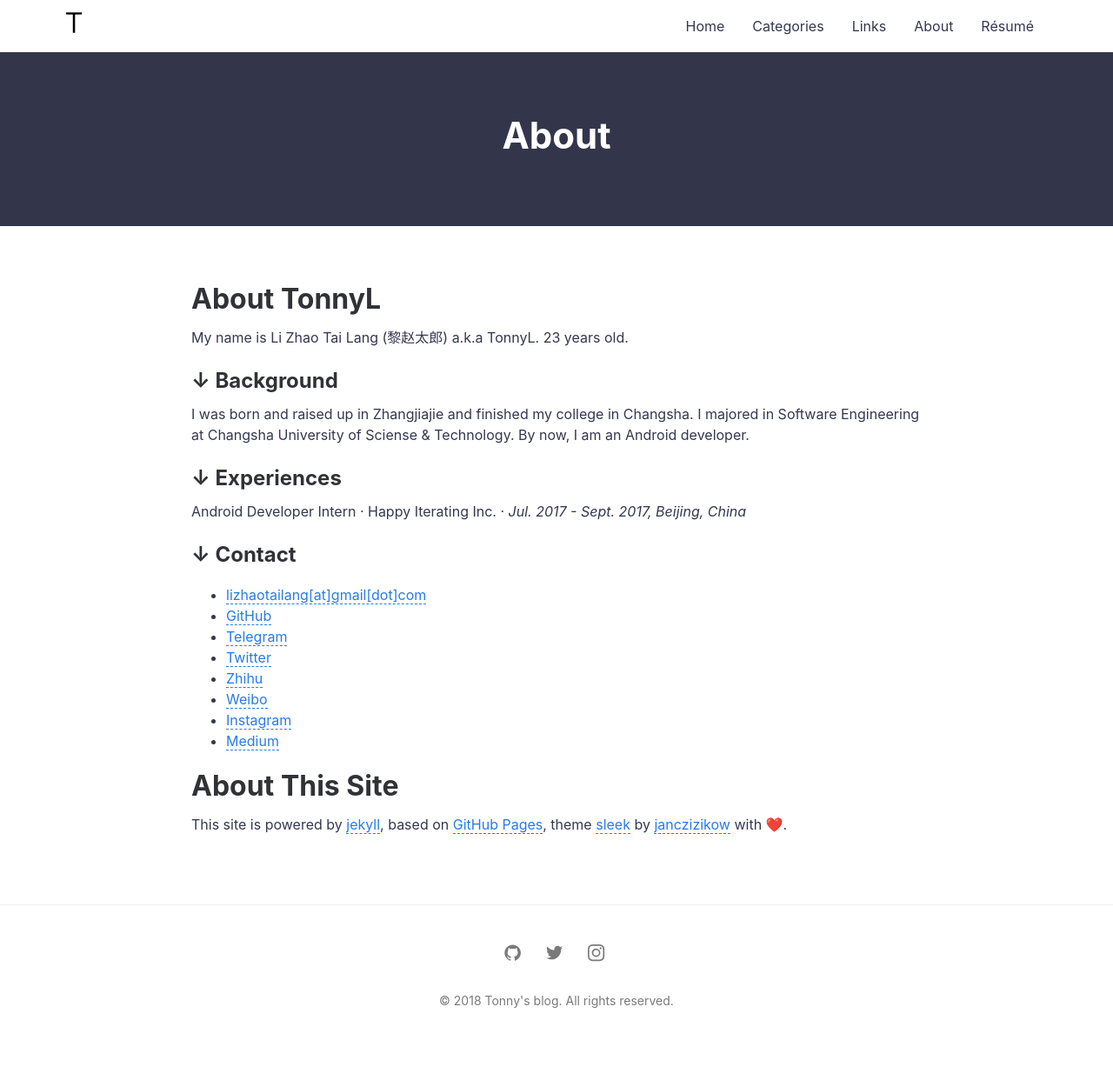
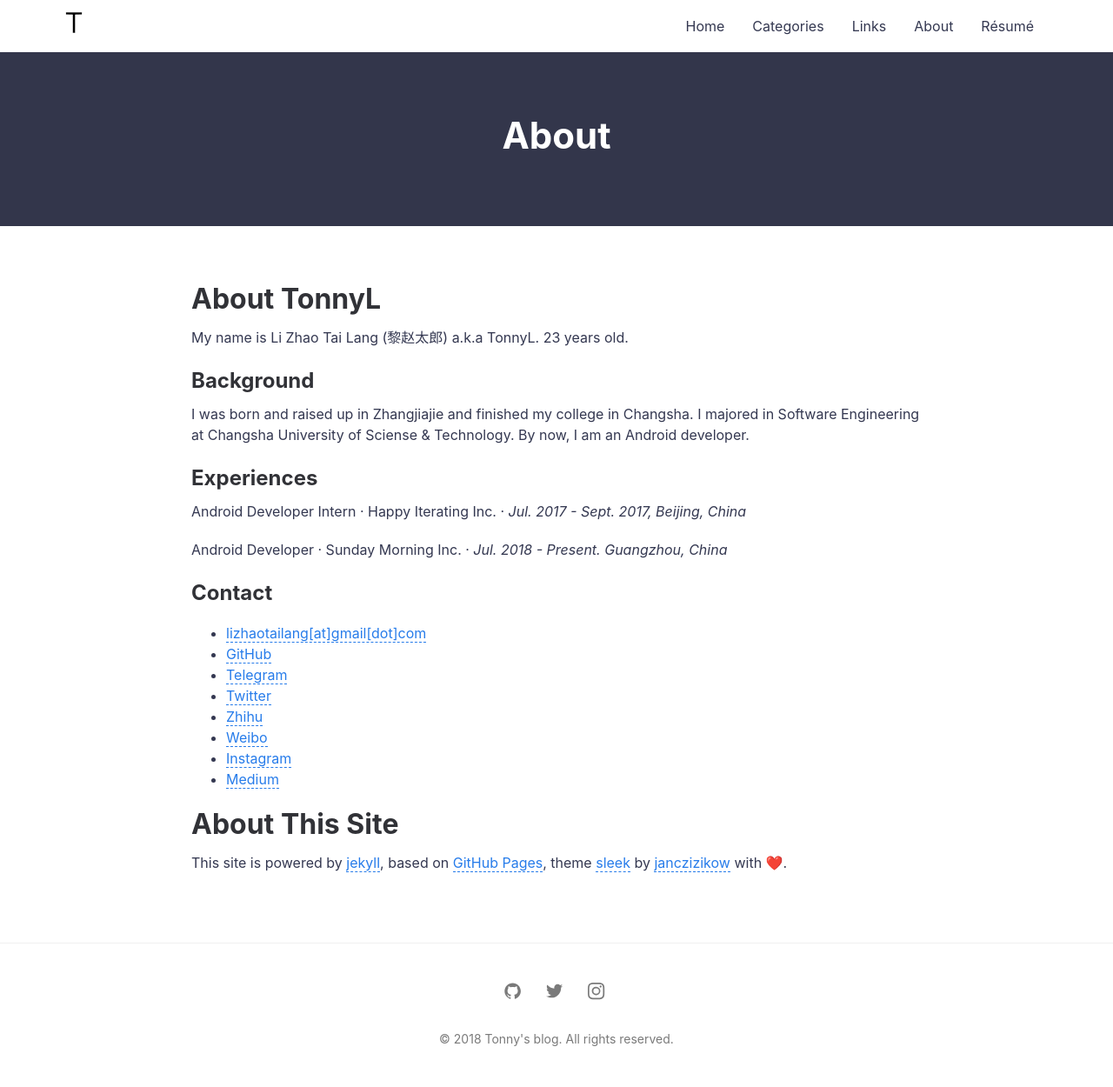
Before and after one commit to TonnyL/blog, a Jekyll site: the page built from about.md, in a window 1280 px wide. Shown: the whole page at 87% size. Built offline with Jekyll 4.4.1, drawn with Linux system fonts in a browser that asks for light colours; before the commit the page ends 1206 px from its top, so only the background shows below that.

Commit message:
update about page

```diff
--- a/_config.yml
+++ b/_config.yml
@@ -46,7 +46,6 @@ service_worker: true
 # BUILD SETTINGS
 markdown: kramdown
 highlighter: rouge # or pygments or null
-# theme: jekyll-sleek # Uncomment if you're using the theme as a ruby gem
 exclude:
   - README.md
   - node_modules
--- a/about.md
+++ b/about.md
@@ -8,14 +8,16 @@ permalink: /about/
 
 My name is Li Zhao Tai Lang (黎赵太郎) a.k.a TonnyL. 23 years old.
 
-## ↓ Background
+## Background
 
 I was born and raised up in Zhangjiajie and finished my college in Changsha. I majored in Software Engineering at Changsha University of Sciense & Technology. By now, I am an Android developer.
 
-## ↓ Experiences
+## Experiences
 Android Developer Intern · Happy Iterating Inc. · *Jul. 2017 - Sept. 2017, Beijing, China*
 
-## ↓ Contact
+Android Developer · Sunday Morning Inc. ·  *Jul. 2018 - Present. Guangzhou, China*
+
+## Contact
 + [lizhaotailang[at]gmail[dot]com](mailto:lizhaotailang@gmail.com)
 + [GitHub](https://github.com/TonnyL)
 + [Telegram](https://t.me/Typesafe)
```
